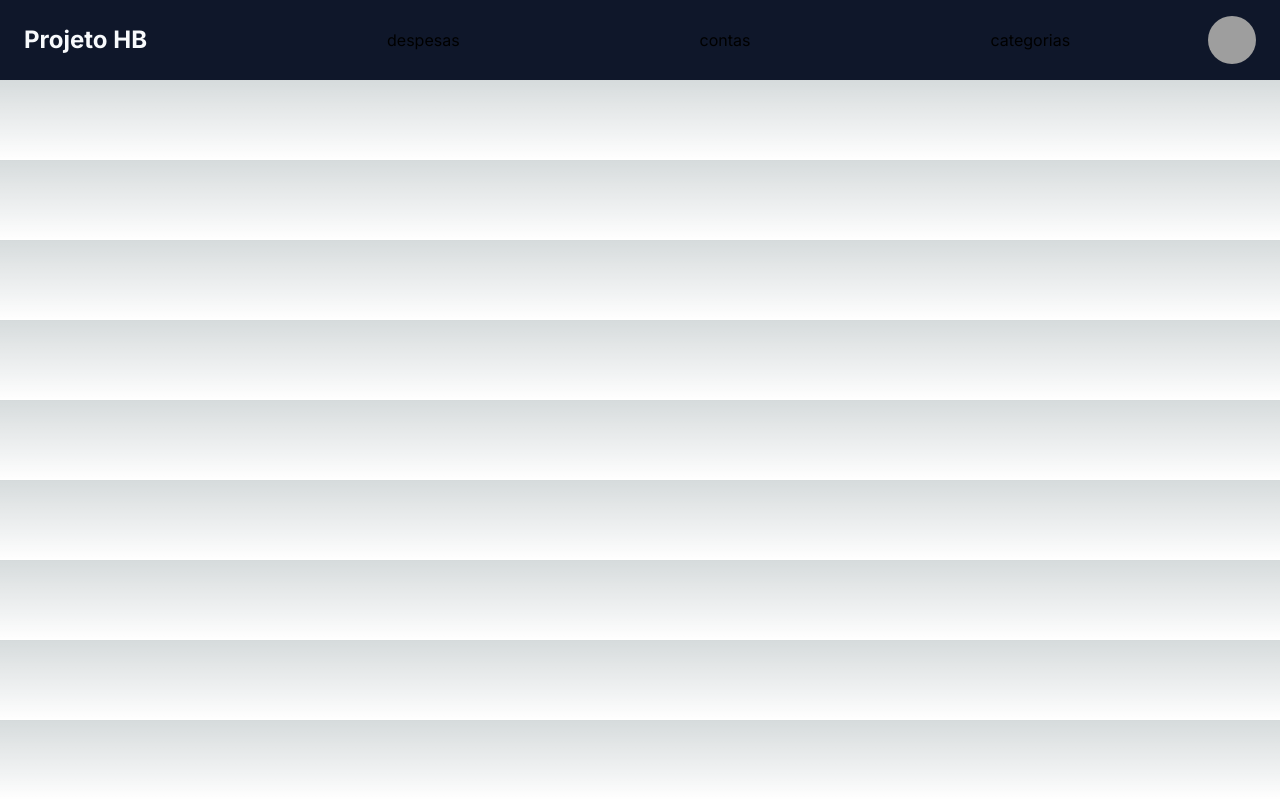
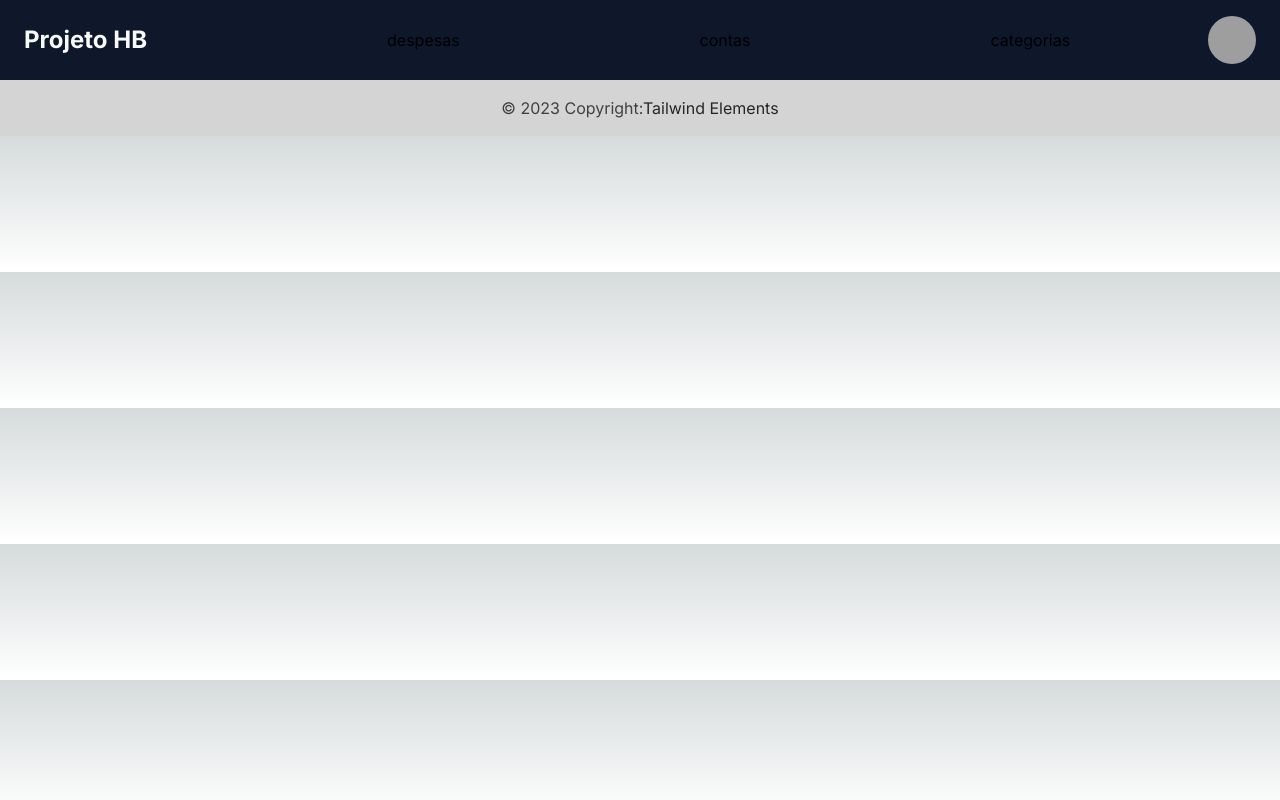
Before and after one commit to HeitorBMarini/next-hb, a Next.js app: page / in a window 1280 px wide. Built offline with nearby package versions, Linux system fonts and the light colour scheme; grey boxes are pictures that could not be loaded.

Commit message:
Vendo mais do Twind

```diff
--- a/src/app/categorias/page.js
+++ b/src/app/categorias/page.js
@@ -6,7 +6,7 @@ export default function Categorias() {
     <>
       <NavBar active={"categorias"} />
 
-      <main className="bg-slate-900 m-20 p-8">
+      <main className="bg-slate-900 m-20 p-8 min-h-">
         <h2>Categorias</h2>
       </main>
 
--- a/src/app/components/Footer.jsx
+++ b/src/app/components/Footer.jsx
@@ -1,26 +1,18 @@
-
-import Link from "next/link"
 
 
-export default function Footer({ }) {
+export default function Footer() {
     return (
       <footer className="bg-neutral-200 text-center text-white dark:bg-neutral-600">
 
-        <div
-            class="bg-neutral-300 p-4 text-center text-neutral-700 dark:bg-neutral-700 dark:text-neutral-200">
+        <div class="bg-neutral-300 p-4 mb-0 text-center text-neutral-700 dark:bg-neutral-700 dark:text-neutral-200 ">
           © 2023 Copyright:
           <a
             class="text-neutral-800 dark:text-neutral-400"
             href="https://tailwind-elements.com/"
-            >Tailwind Elements</a
           >
+            Tailwind Elements
+          </a>
         </div>
-
-
-
-
       </footer>
-
-
-    )
+    );
   }
--- a/src/app/page.js
+++ b/src/app/page.js
@@ -1,10 +1,14 @@
 import NavBar from "../app/components/NavBar";
-import Footer from "./components/Footer";
+import Footer from "../app/components/Footer";
 
 export default function Home() {
   return (
+    <div>
+      <NavBar />
+      <main>
 
-  <NavBar />
-
-  )
+      </main>
+      <Footer />
+    </div>
+  );
 }
```
Lines whose indentation alone changed are shown as unchanged.
